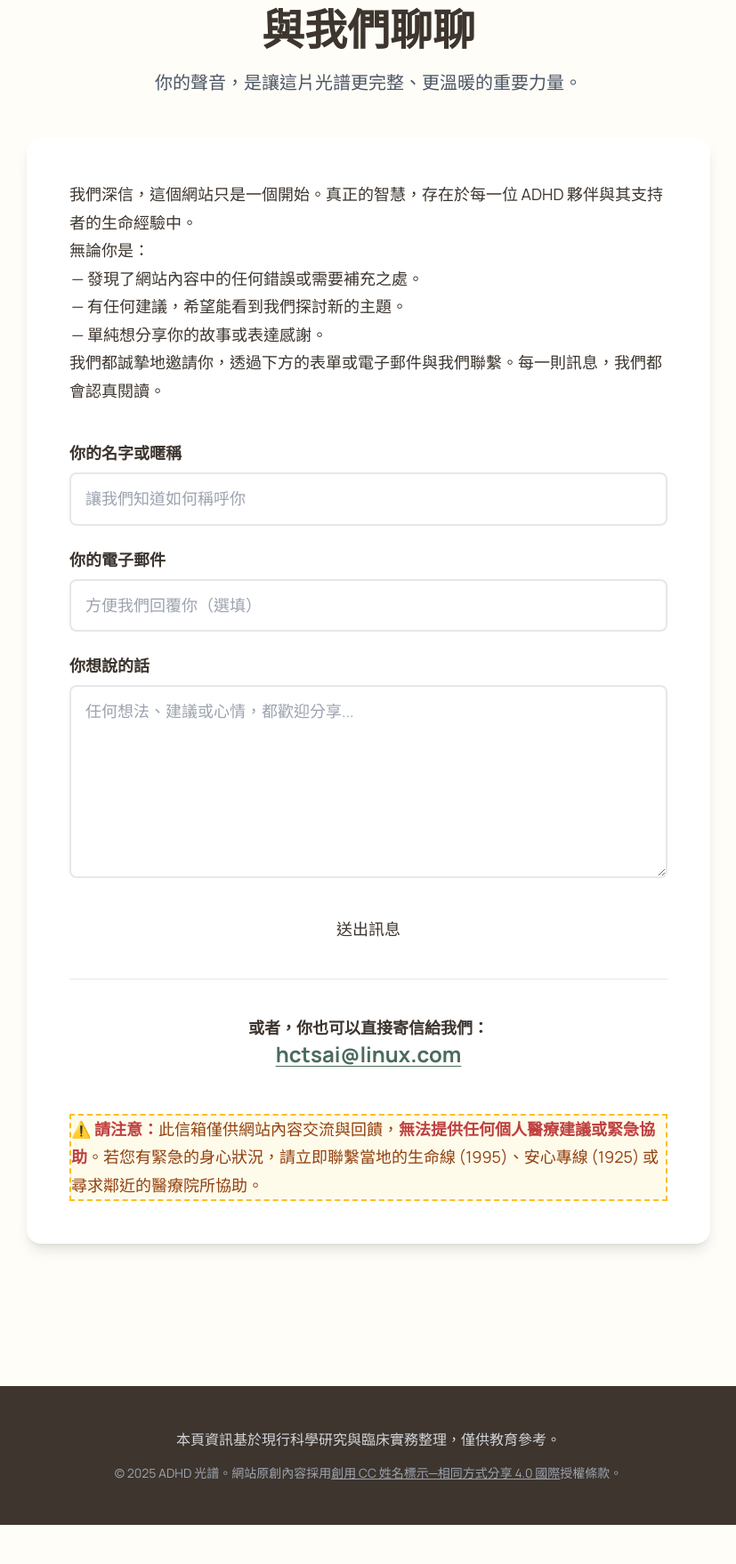
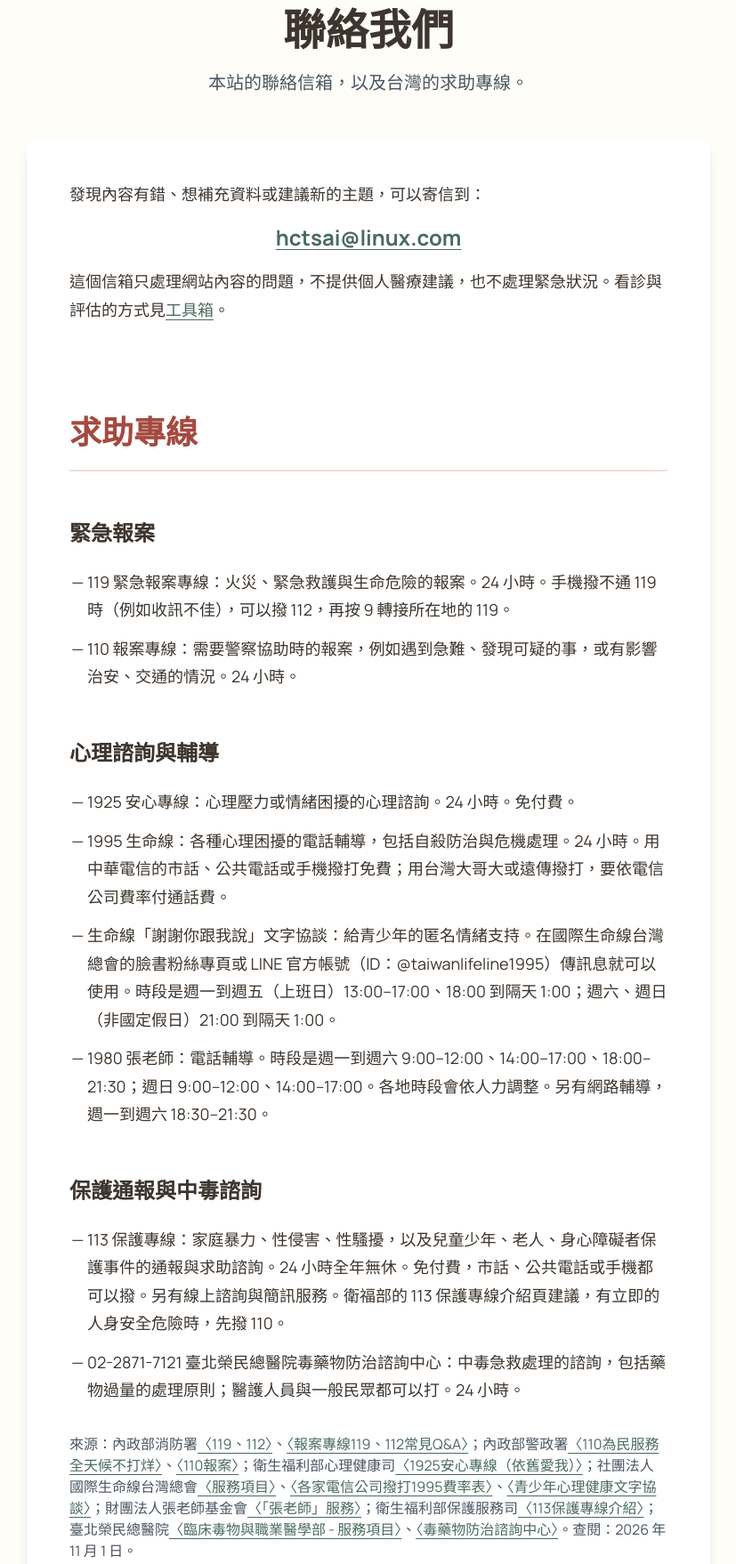
Before and after one commit to adhd-guide-tw/adhd-guide-tw.github.io, a website: page pages/contact.html in a window 1280 px wide. Shown: the part 157-1915 px from the top of the page at 89% size, without its empty margins (226-1053 px from the left). Before the commit the page ends 1871 px from the top, so only its background shows below. Drawn offline with nearby package versions, Linux system fonts and the light colour scheme.

Commit message:
content(contact): 拿掉送不出去的表單，專線照官方頁面

```diff
--- a/pages/contact.html
+++ b/pages/contact.html
@@ -26,57 +26,41 @@
         <div class="max-w-3xl mx-auto">
 
             <header class="mb-12 text-center">
-                <h1 class="text-4xl md:text-5xl/tight font-extrabold leading-tight text-[#3D352E] mt-2 mb-4 phrase-wrap">
-                    與我們聊聊
-                </h1>
-                <p class="text-xl text-gray-600">你的聲音，是讓這片光譜更完整、更溫暖的重要力量。</p>
+                <h1 class="text-4xl md:text-5xl/tight font-extrabold leading-tight text-[#3D352E] mt-2 mb-4 phrase-wrap">聯絡我們</h1>
+                <p class="text-xl text-gray-600">本站的聯絡信箱，以及台灣的求助專線。</p>
             </header>
 
             <div class="bg-white p-8 md:p-12 rounded-2xl shadow-lg prose-custom">
-                <p>我們深信，這個網站只是一個開始。真正的智慧，存在於每一位 ADHD 夥伴與其支持者的生命經驗中。</p>
-                <p>無論你是：</p>
-                <ul>
-                    <li>發現了網站內容中的任何錯誤或需要補充之處。</li>
-                    <li>有任何建議，希望能看到我們探討新的主題。</li>
-                    <li>單純想分享你的故事或表達感謝。</li>
+                <p>發現內容有錯、想補充資料或建議新的主題，可以寄信到：</p>
+                <p class="mt-4 text-center"><a href="mailto:hctsai@linux.com" class="text-2xl font-bold">hctsai@linux.com</a></p>
+                <p class="mt-4">這個信箱只處理網站內容的問題，不提供個人醫療建議，也不處理緊急狀況。看診與評估的方式見<a href="toolbox.html">工具箱</a>。</p>
+
+                <h2 class="phrase-wrap">求助專線</h2>
+
+                <h3>緊急報案</h3>
+                <ul class="space-y-3">
+                    <li>119 緊急報案專線：火災、緊急救護與生命危險的報案。24 小時。手機撥不通 119 時（例如收訊不佳），可以撥 112，再按 9 轉接所在地的 119。</li>
+                    <li>110 報案專線：需要警察協助時的報案，例如遇到急難、發現可疑的事，或有影響治安、交通的情況。24 小時。</li>
                 </ul>
-                <p>我們都誠摯地邀請你，透過下方的表單或電子郵件與我們聯繫。每一則訊息，我們都會認真閱讀。</p>
 
-                <div class="my-10">
-                    <form action="#" method="POST">
-                        <div class="space-y-6">
-                            <div>
-                                <label for="name" class="block text-lg font-semibold mb-2">你的名字或暱稱</label>
-                                <input type="text" name="name" id="name" class="form-input" placeholder="讓我們知道如何稱呼你">
-                            </div>
-                             <div>
-                                <label for="email" class="block text-lg font-semibold mb-2">你的電子郵件</label>
-                                <input type="email" name="email" id="email" class="form-input" placeholder="方便我們回覆你（選填）">
-                            </div>
-                             <div>
-                                <label for="message" class="block text-lg font-semibold mb-2">你想說的話</label>
-                                <textarea name="message" id="message" rows="6" class="form-input" placeholder="任何想法、建議或心情，都歡迎分享..."></textarea>
-                            </div>
-                        </div>
-                        <div class="mt-8 flex justify-center">
-                            <button type="submit" class="submit-button">送出訊息</button>
-                        </div>
-                    </form>
-                </div>
+                <h3>心理諮詢與輔導</h3>
+                <ul class="space-y-3">
+                    <li>1925 安心專線：心理壓力或情緒困擾的心理諮詢。24 小時。免付費。</li>
+                    <li>1995 生命線：各種心理困擾的電話輔導，包括自殺防治與危機處理。24 小時。用中華電信的市話、公共電話或手機撥打免費；用台灣大哥大或遠傳撥打，要依電信公司費率付通話費。</li>
+                    <li>生命線「謝謝你跟我說」文字協談：給青少年的匿名情緒支持。在國際生命線台灣總會的臉書粉絲專頁或 LINE 官方帳號（ID：@taiwanlifeline1995）傳訊息就可以使用。時段是週一到週五（上班日）13:00–17:00、18:00 到隔天 1:00；週六、週日（非國定假日）21:00 到隔天 1:00。</li>
+                    <li>1980 張老師：電話輔導。時段是週一到週六 9:00–12:00、14:00–17:00、18:00–21:30；週日 9:00–12:00、14:00–17:00。各地時段會依人力調整。另有網路輔導，週一到週六 18:30–21:30。</li>
+                </ul>
 
-                 <hr class="border-gray-200 my-10">
+                <h3>保護通報與中毒諮詢</h3>
+                <ul class="space-y-3">
+                    <li>113 保護專線：家庭暴力、性侵害、性騷擾，以及兒童少年、老人、身心障礙者保護事件的通報與求助諮詢。24 小時全年無休。免付費，市話、公共電話或手機都可以撥。另有線上諮詢與簡訊服務。衛福部的 113 保護專線介紹頁建議，有立即的人身安全危險時，先撥 110。</li>
+                    <li>02-2871-7121 臺北榮民總醫院毒藥物防治諮詢中心：中毒急救處理的諮詢，包括藥物過量的處理原則；醫護人員與一般民眾都可以打。24 小時。</li>
+                </ul>
 
-                <div class="text-center">
-                     <p class="font-semibold text-lg">或者，你也可以直接寄信給我們：</p>
-                     <a href="mailto:hctsai@linux.com" class="text-2xl font-bold">hctsai@linux.com</a>
-                </div>
-
-                <div class="disclaimer-box mt-12">
-                    <p><strong>⚠️ 請注意：</strong>此信箱僅供網站內容交流與回饋，<strong>無法提供任何個人醫療建議或緊急協助</strong>。若您有緊急的身心狀況，請立即聯繫當地的生命線 (1995)、安心專線 (1925) 或尋求鄰近的醫療院所協助。</p>
-                </div>
+                <p class="mt-8 text-base text-gray-600">來源：內政部消防署<a href="https://www.nfa.gov.tw/cht/index.php?code=list&amp;flag=detail&amp;ids=66&amp;article_id=795">〈119、112〉</a>、<a href="https://www.nfa.gov.tw/pro/index.php?code=list&amp;flag=detail&amp;ids=113&amp;article_id=31">〈報案專線119、112常見Q&amp;A〉</a>；內政部警政署<a href="https://www.npa.gov.tw/ch/app/artwebsite/view?module=artwebsite&amp;id=807&amp;serno=690fec3f-ab57-46ed-905e-5a65bd80c3f6">〈110為民服務全天候不打烊〉</a>、<a href="https://www.npa.gov.tw/ch/app/artwebsite/view?module=artwebsite&amp;id=1048&amp;serno=e3ad2889-4dee-41cf-aef8-9b9d26dc6950">〈110報案〉</a>；衛生福利部心理健康司<a href="https://dep.mohw.gov.tw/DOMHAOH/cp-4906-54077-107.html">〈1925安心專線（依舊愛我）〉</a>；社團法人國際生命線台灣總會<a href="https://www.life1995.org.tw/?aid=2&amp;iid=3">〈服務項目〉</a>、<a href="https://www.life1995.org.tw/?aid=2&amp;iid=6">〈各家電信公司撥打1995費率表〉</a>、<a href="https://www.life1995.org.tw/?aid=2&amp;iid=5">〈青少年心理健康文字協談〉</a>；財團法人張老師基金會<a href="https://www.1980.org.tw/service_item_show.php?service_item_id=1">〈「張老師」服務〉</a>；衛生福利部保護服務司<a href="https://dep.mohw.gov.tw/DOPS/cp-1183-6499-105.html">〈113保護專線介紹〉</a>；臺北榮民總醫院<a href="https://wd.vghtpe.gov.tw/CT/Fpage.action?muid=3&amp;fid=1055">〈臨床毒物與職業醫學部 - 服務項目〉</a>、<a href="https://vghtpehh.vghtpe.gov.tw/0002251.html">〈毒藥物防治諮詢中心〉</a>。查閱：2026 年 11 月 1 日。</p>
             </div>
 
-        </article>
+        </div>
     </main>
 
     <div id="site-footer"></div>
```
